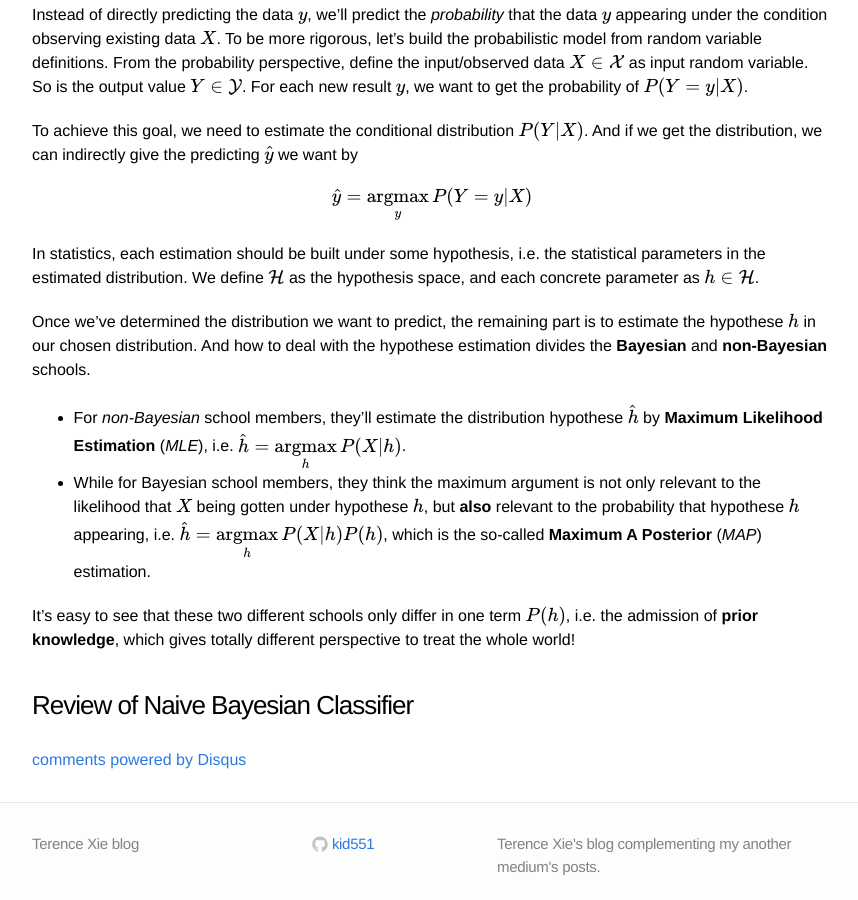
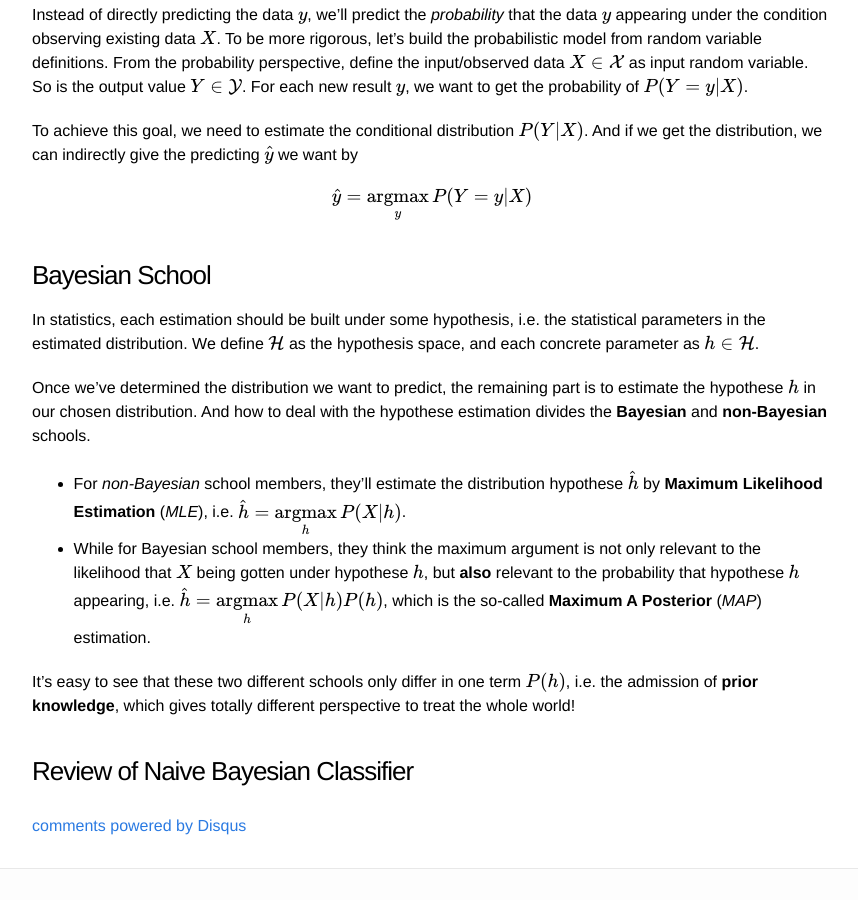
Before and after one commit to kid551/kid551.github.io, a Jekyll site: the page built from _posts/2016-10-25-bayesian-scenario.md, in a window 1280 px wide and 900 px high, scrolled down 882 px. Shown: the whole window, without its empty margins (208-1066 px from the left). Built offline with Jekyll 4.4.1, drawn with Linux system fonts in a browser that asks for light colours; formulas are drawn with MathJax 3; comment, search, counter and statistics services are not loaded.

Commit message:
Add title.

```diff
--- a/_posts/2016-10-25-bayesian-scenario.md
+++ b/_posts/2016-10-25-bayesian-scenario.md
@@ -29,6 +29,8 @@ To achieve this goal, we need to estimate the conditional distribution $$P(Y \ve
 
 $$\hat{y} = \underset{y}{\operatorname{argmax}} P(Y=y \vert X) $$
 
+### Bayesian School
+
 In statistics, each estimation should be built under some hypothesis, i.e. the statistical parameters in the estimated distribution. We define $$\mathcal{H}$$ as the hypothesis space, and each concrete parameter as $$h\in\mathcal{H}$$.
 
 Once we've determined the distribution we want to predict, the remaining part is to estimate the hypothese $$h$$ in our chosen distribution. And how to deal with the hypothese estimation divides the **Bayesian** and **non-Bayesian** schools.
```
